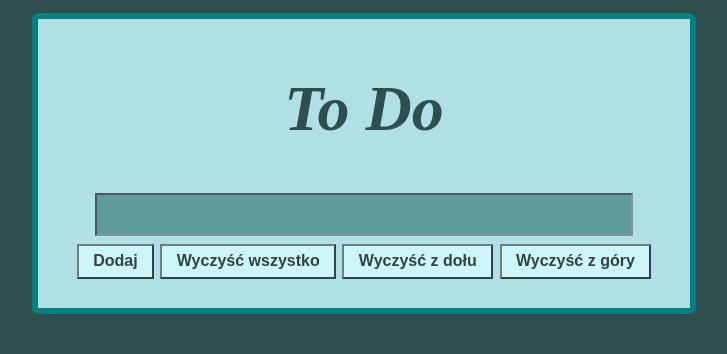
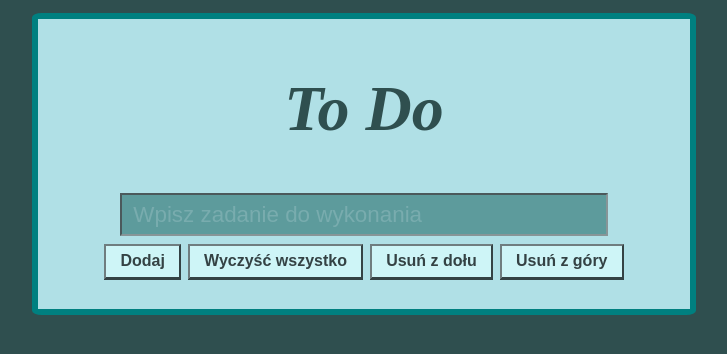
Before and after one commit to jkrolik1/school, an Angular app in the folder AMIW/ng1/test-app/: page / in a window 1280 px wide. Shown: the top 354 px of the page, without its empty margins (276-1003 px from the left). Built offline with nearby package versions, Linux system fonts and the light colour scheme.

Commit message:
Add_new_things

```diff
--- a/AMIW/ng1/test-app/src/app/app.component.css
+++ b/AMIW/ng1/test-app/src/app/app.component.css
@@ -29,7 +29,7 @@
     font-size: 1.4em;
     color: snow;
     margin: 0.2em;
-    width: 81%;
+    width: 73%;
     opacity: 0.7;
 }
 
@@ -47,6 +47,7 @@
     font-weight: 600;
     opacity: 0.7;
     transition: all 0.3s ease-in-out;
+    border-bottom: 3px solid black;
 }
 
 .button1:hover{
@@ -99,3 +100,8 @@ li{
     background-color:snow;
     opacity: 1;
 }
+
+::placeholder {
+    color: snow;
+    opacity: 0.2;
+}
--- a/AMIW/ng1/test-app/src/app/app.component.html
+++ b/AMIW/ng1/test-app/src/app/app.component.html
@@ -1,11 +1,11 @@
 <div class = 'all'>
     <h1 class = "title">To Do</h1>
-    <input type="text" #in (keyup.enter)="onAdd($event.target.value)" class = 'inputS'>
+    <input type="text" #in (keyup.enter)="onAdd($event.target.value)" class = 'inputS' placeholder="Wpisz zadanie do wykonania">
     <div id = 'buttons'>
         <button (click)="onAdd(in.value)" class="button1">Dodaj</button>
         <button (click)="onClear()" class="button1">Wyczyść wszystko</button>
-        <button (click)="onClearDown()" class="button1">Wyczyść z dołu</button>
-        <button (click)="onClearUp()" class="button1">Wyczyść z góry</button>
+        <button (click)="onClearDown()" class="button1">Usuń z dołu</button>
+        <button (click)="onClearUp()" class="button1">Usuń z góry</button>
     </div>
 
     <ul>
--- a/AMIW/ng1/test-app/src/app/app.component.ts
+++ b/AMIW/ng1/test-app/src/app/app.component.ts
@@ -1,4 +1,4 @@
-import { Component } from '@angular/core';
+import { Component, ViewChild } from '@angular/core';
 
 @Component({
   selector: 'app-root',
@@ -13,10 +13,13 @@ export class AppComponent {
 
   styleS = {'text-decoration': 'line-through'};
 
+  @ViewChild('in') inputName;
+
   onAdd(name){
     if (!(name === '')){
       this.listX.push(name);
     }
+    this.inputName.nativeElement.value = '';
   }
 
   onClear(){
```
